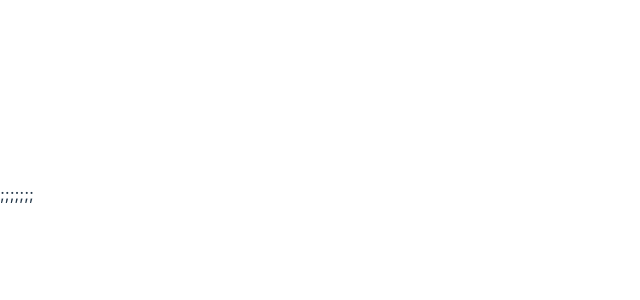
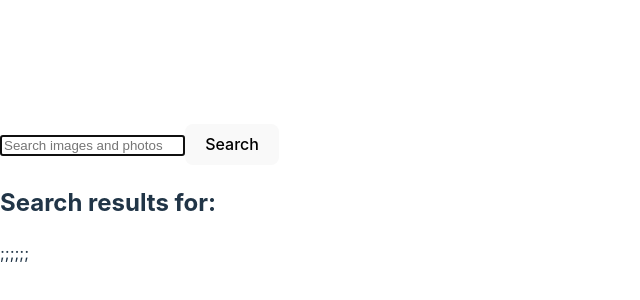
Before and after one commit to NataliiaShah/goit-react-hw-04, a React (Vite) app: page / in a window 1280 px wide. Shown: the part 206-506 px from the top of the page, without its empty margins (0-640 px from the left). Built offline with nearby package versions, Linux system fonts and the light colour scheme.

Commit message:
SearchBar

```diff
--- a/package.json
+++ b/package.json
@@ -10,8 +10,10 @@
     "preview": "vite preview"
   },
   "dependencies": {
+    "formik": "^2.4.6",
     "react": "^18.3.1",
-    "react-dom": "^18.3.1"
+    "react-dom": "^18.3.1",
+    "react-hot-toast": "^2.4.1"
   },
   "devDependencies": {
     "@eslint/js": "^9.17.0",
--- a/src/components/App/App.jsx
+++ b/src/components/App/App.jsx
@@ -6,16 +6,30 @@ import Loader from "../Loader/Loader";
 import LoadMoreBtn from "../LoadMoreBtn/LoadMoreBtn";
 import SearchBar from "../SearchBar/SearchBar";
 
+import { useState } from "react";
+import { Toaster } from "react-hot-toast";
+
 const App = () => {
+
+    const [searchQuery, setSearchQuery] = useState("");
+
+    const handleSearchSubmit = (query) => {
+    setSearchQuery(query);
+    };
+
     return (
         <>
+
+            <SearchBar onSubmit={handleSearchSubmit} />
+            <Toaster position="top-center" />
+            <h2>Search results for: {searchQuery}</h2>
+
             <ErrorMessage />;
             <ImageCard />;
             <ImageGallery />;
             <ImageModal />;
             <Loader />;
             <LoadMoreBtn />;
-            <SearchBar/>;
         </>
     );
 };
--- a/src/components/SearchBar/SearchBar.jsx
+++ b/src/components/SearchBar/SearchBar.jsx
@@ -1,9 +1,51 @@
+import { Formik, Form, Field } from 'formik';
+import toast from "react-hot-toast";
 
-const SearchBar = () => {
-    return (
-        <>
-        </>
-    );
+const SearchBar = ({ onSubmit }) => {
+  return (
+    <>
+      <header>
+        <Formik
+          initialValues={{ query: "" }}
+          validate={(values) => {
+            const errors = {};
+            if (!values.query) {
+              errors.query = "Please enter a search term to find images.";
+            }
+            return errors;
+          }}
+          onSubmit={(values, actions) => {
+            if (!values.query.trim()) {
+              toast.error("Please enter a search term to find images.");
+              actions.setSubmitting(false);
+              return;
+            }
+
+            onSubmit(values.query);
+            actions.resetForm();
+          }}
+        >
+          {({ values, handleChange, handleSubmit, errors, touched, isSubmitting }) => (
+            <Form onSubmit={handleSubmit}>
+              <Field
+                type="text"
+                name="query"
+                value={values.query}
+                onChange={handleChange}
+                autoComplete="off"
+                autoFocus
+                placeholder="Search images and photos"
+              />
+              {touched.query && errors.query && (
+                <div style={{ color: "red" }}>{errors.query}</div>
+              )}
+              <button type="submit" disabled={isSubmitting}>Search</button>
+            </Form>
+          )}
+        </Formik>
+      </header>
+    </>
+  );
 };
 
 export default SearchBar;
```
Also changed, not shown: 1 other file (tests, documents, lock files or other folders).
